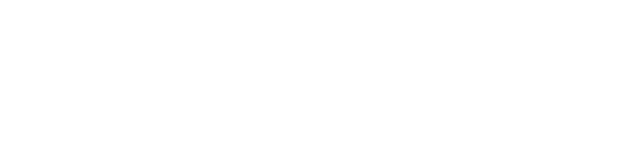
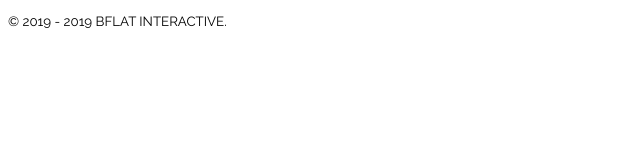
Before and after one commit to BFLATInteractive/dynamic-timestamp, a plain HTML site: page index.html in a window 1280 px wide. Shown: the whole page, without its empty margins (0-640 px from the left). Drawn offline with Linux system fonts and the light colour scheme.

Commit message:
Update index.html

```diff
--- a/index.html
+++ b/index.html
@@ -7,16 +7,16 @@
         p.a {
             font-size: 10pt;
             font-family: 'Raleway', sans-serif;
-            color: White;
+            color: Black;
         }
     </style>
 </head>
 
 <body>
-    <center><p class="a">
+    <p class="a">
         &copy; 2019
         <script>new Date().getFullYear() > 2010 && document.write(" - " + new Date().getFullYear());</script> BFLAT INTERACTIVE.
-    </p></center>
+    </p>
 </body>
 
 </html>
```
